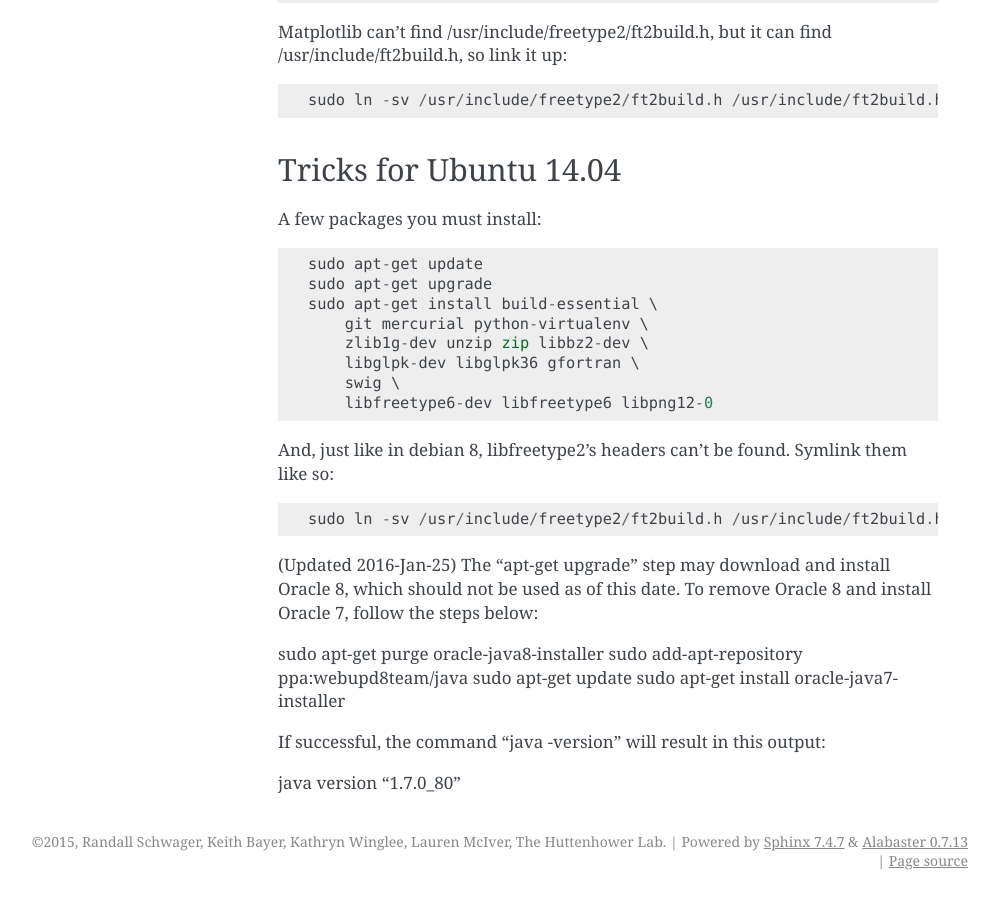
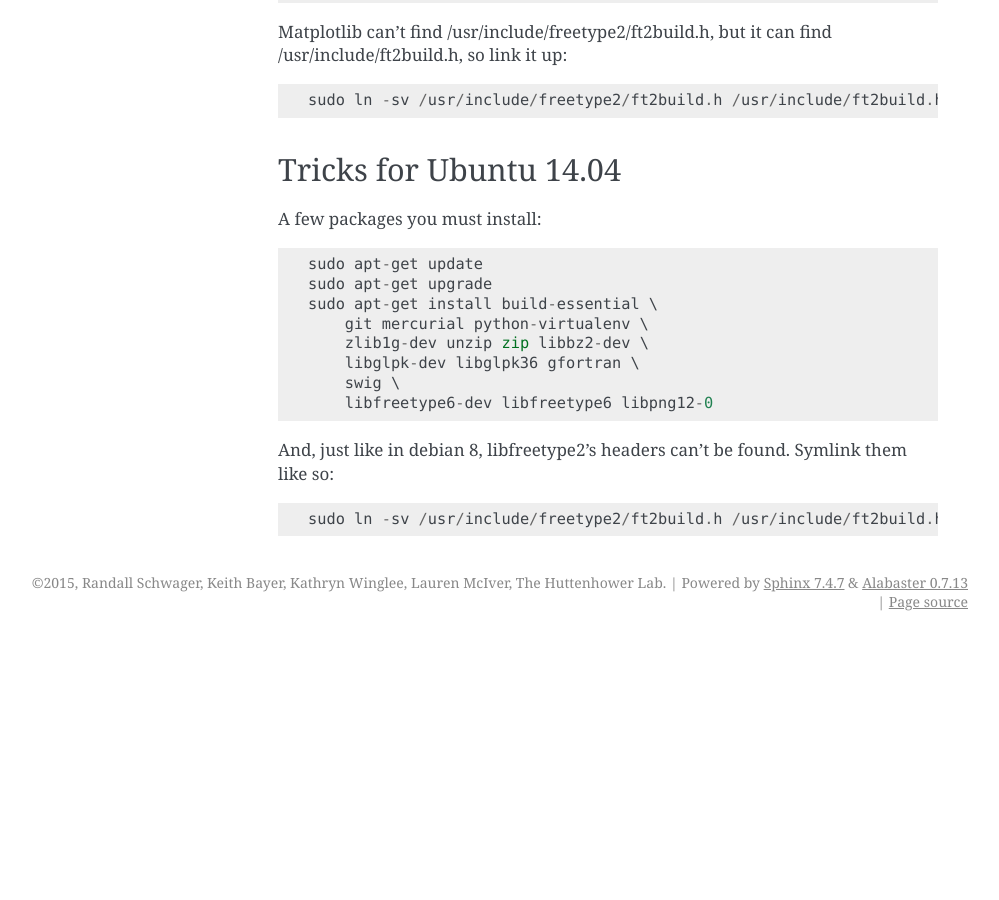
Before and after one commit to biobakery/anadama_workflows, a Sphinx documentation site: the page built from doc/install.rst, in a window 1280 px wide and 900 px high, scrolled down 5532 px. Shown: the whole window, without its empty margins (142-1141 px from the left). Built offline with Sphinx 7.4.7, drawn with Linux system fonts in a browser that asks for light colours; formulas are drawn with MathJax 3; after the commit the page ends 6173 px from its top, so only the background shows below that.

Commit message:
fix: remove updated procedure about java 8 to 7 downgrade

```diff
--- a/doc/install.rst
+++ b/doc/install.rst
@@ -312,16 +312,3 @@ And, just like in debian 8, libfreetype2's headers can't be
 found. Symlink them like so::
 
   sudo ln -sv /usr/include/freetype2/ft2build.h /usr/include/ft2build.h
-
-(Updated 2016-Jan-25) The "apt-get upgrade" step may download and install
-Oracle 8, which should not be used as of this date.  To remove Oracle 8
-and install Oracle 7, follow the steps below::
-
-sudo apt-get purge oracle-java8-installer
-sudo add-apt-repository ppa:webupd8team/java
-sudo apt-get update
-sudo apt-get install oracle-java7-installer
-
-If successful, the command "java -version" will result in this output:
-
-java version "1.7.0_80"
```
